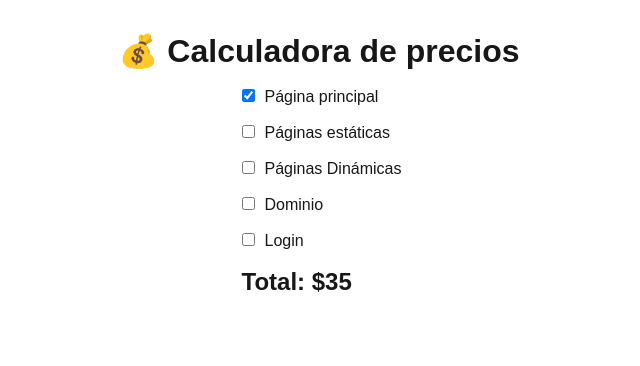
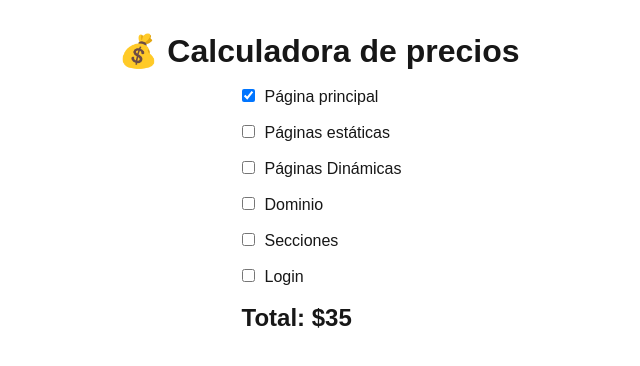
Before and after one commit to jesuswasnthere/calculadora_precios, a Next.js app: page / in a window 1280 px wide. Shown: the top 366 px of the page, without its empty margins (321-961 px from the left). Built offline with nearby package versions, Linux system fonts and the light colour scheme.

Commit message:
Update calculadora.tsx

```diff
--- a/src/app/calculadora/calculadora.tsx
+++ b/src/app/calculadora/calculadora.tsx
@@ -10,6 +10,7 @@ export default function Calculadora() {
     paginasDinamicas: 0,
     login: false,
     dominio: false,
+    seccion: 0,
     cambios: 0,
     nuevasFuncionalidades: 0
   })
@@ -88,6 +89,25 @@ export default function Calculadora() {
         <label>
           <input style={{ marginRight: '10px' }}
             type="checkbox"
+            checked={seleccion.seccion > 0}
+            onChange={e => setSeleccion(s => ({ ...s, seccion: e.target.checked ? 1 : 0 }))}
+          />
+          Secciones
+          {seleccion.seccion > 0 && (
+            <input style={{ marginLeft: '10px', textAlign: 'center' }}
+              min={0}
+              max={20}
+              type="number"
+              value={seleccion.seccion}
+              onChange={e => setSeleccion(s => ({ ...s, seccion: Number(e.target.value) }))}
+            />
+          )}
+        </label>
+        <br /><br />
+
+        <label>
+          <input style={{ marginRight: '10px' }}
+            type="checkbox"
             checked={seleccion.login}
             onChange={e => setSeleccion(s => ({ ...s, login: e.target.checked }))}
             />
```
